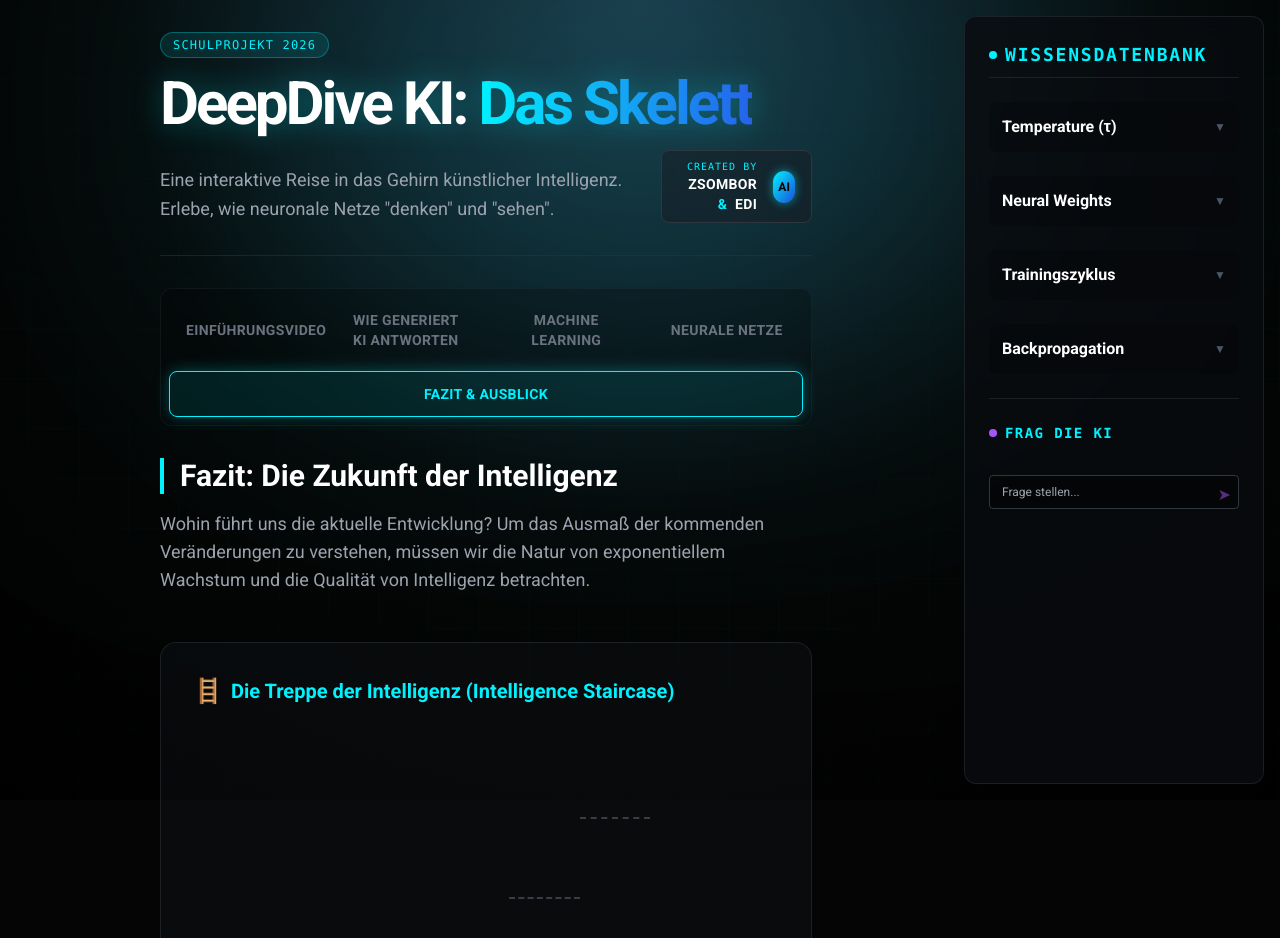
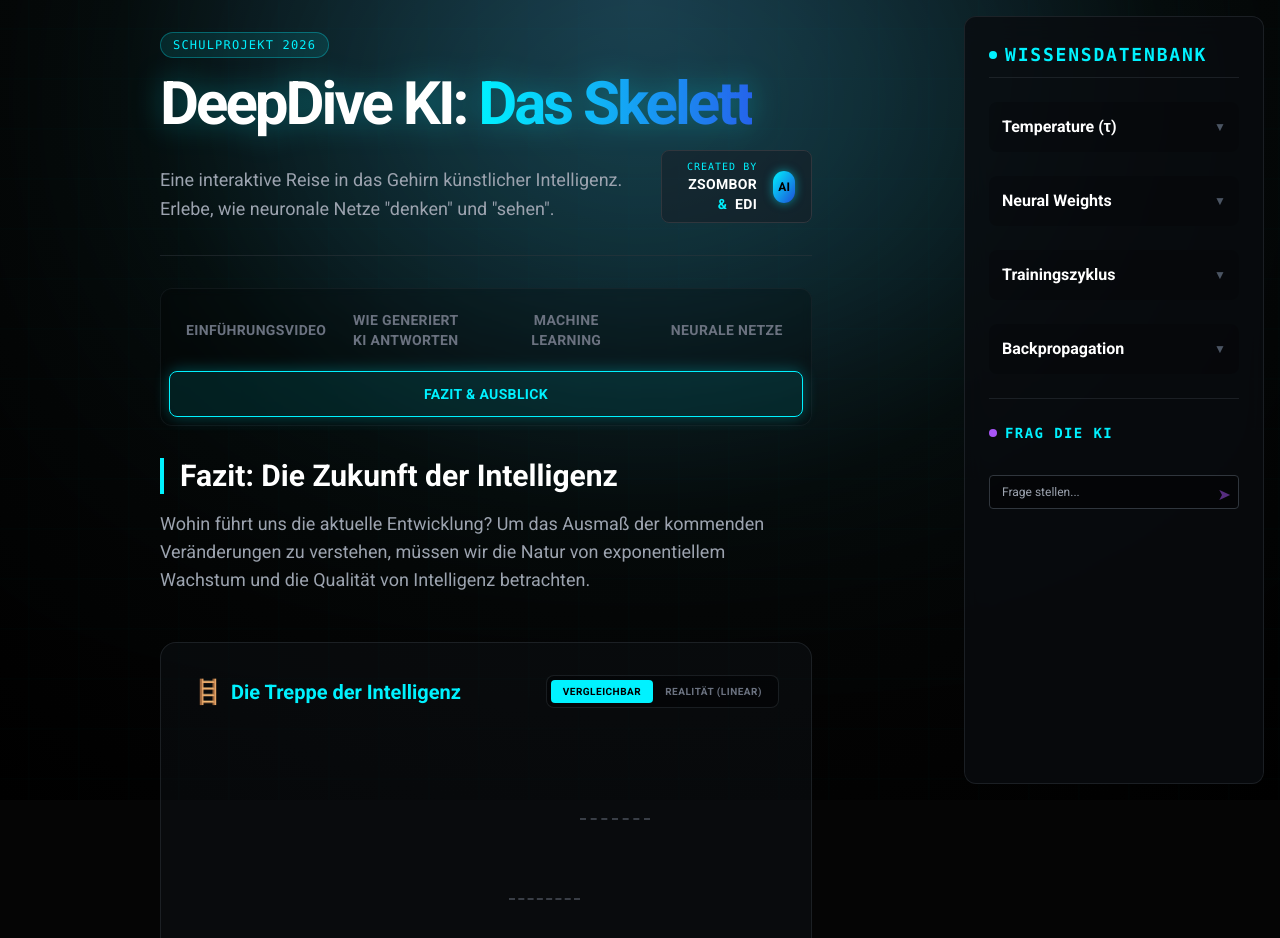
Before and after one commit to ZsPolczer/Informatik_Prasentation, a React (Vite) app: page / in a window 1280 px wide. Both pictures are taken after a click on the button "FAZIT & AUSBLICK". Shown: the top 938 px of the page. Built offline with nearby package versions, Linux system fonts and the light colour scheme.

Commit message:
staircase FIX

```diff
--- a/App.tsx
+++ b/App.tsx
@@ -223,19 +223,6 @@ const App: React.FC = () => {
                 </div>
               </div>
               <PerceptronVisualizer />
-
-              {/* Placeholder for Next Features (Moved here as it belongs to ML context) */}
-              <section className="grid grid-cols-1 gap-6 opacity-60 grayscale hover:grayscale-0 transition-all duration-500 mt-8">
-                <div className="bg-cyber-card/40 border border-cyber-border/50 rounded-xl p-6 min-h-[200px] flex flex-col items-center justify-center border-dashed backdrop-blur-sm group hover:border-cyber-accent/50 transition-colors cursor-wait">
-                  <div className="w-12 h-12 rounded-lg bg-gray-800 mb-4 flex items-center justify-center text-2xl group-hover:text-cyber-accent transition-colors">👁️</div>
-                  <h3 className="text-xl font-bold text-gray-300 group-hover:text-white">Nummernerkennung (MNIST)</h3>
-                  <p className="text-sm text-gray-500 mt-2 text-center max-w-md">
-                    Dieses Modul erfordert eine Verbindung zum lokalen Python-Backend.
-                    <br />
-                    <span className="text-xs font-mono text-cyber-accent mt-1 block">WAITING FOR FLASK CONNECTION...</span>
-                  </p>
-                </div>
-              </section>
             </div>
           )}
 
--- a/components/Conclusion.tsx
+++ b/components/Conclusion.tsx
@@ -3,6 +3,7 @@ import React, { useState, useEffect } from 'react';
 const Conclusion: React.FC = () => {
     const [lakeMichiganFilledPercentage, setLakeMichiganFilledPercentage] = useState(0);
     const [takeoffType, setTakeoffType] = useState<'slow' | 'fast'>('slow');
+    const [useLogScale, setUseLogScale] = useState(true);
 
     // Animation for the Lake Michigan effect
     useEffect(() => {
@@ -11,6 +12,15 @@ const Conclusion: React.FC = () => {
         }, 100);
         return () => clearInterval(interval);
     }, []);
+
+    const steps = [
+        { name: 'Ameise', linearHeight: '0.1%', logHeight: '15%', color: 'bg-gray-700', label: 'Insekten-Intelligenz' },
+        { name: 'Huhn', linearHeight: '1%', logHeight: '30%', color: 'bg-gray-600', label: 'Basis-Bewusstsein' },
+        { name: 'Schimpanse', linearHeight: '10%', logHeight: '50%', color: 'bg-blue-900', label: 'Komplexe Problemlösung' },
+        { name: 'Mensch', linearHeight: '20%', logHeight: '65%', color: 'bg-cyber-accent', label: 'Top-Spezies (Aktuell)', active: true },
+        { name: 'AGI', linearHeight: '60%', logHeight: '85%', color: 'bg-purple-600', label: 'Allgemeine Intelligenz', pulse: true },
+        { name: 'ASI', linearHeight: '100%', logHeight: '100%', color: 'bg-red-600', label: 'Superintelligenz', pulse: true },
+    ];
 
     return (
         <div className="space-y-12 animate-fade-in pb-20">
@@ -26,24 +36,34 @@ const Conclusion: React.FC = () => {
 
             {/* --- INTELLIGENCE STAIRCASE --- */}
             <section className="bg-cyber-card/30 border border-cyber-border/50 rounded-2xl p-8 backdrop-blur-md">
-                <h3 className="text-xl font-bold text-cyber-accent mb-8 flex items-center gap-2">
-                    <span className="text-2xl">🪜</span> Die Treppe der Intelligenz (Intelligence Staircase)
-                </h3>
+                <div className="flex flex-col md:flex-row md:items-center justify-between gap-4 mb-8">
+                    <h3 className="text-xl font-bold text-cyber-accent flex items-center gap-2">
+                        <span className="text-2xl">🪜</span> Die Treppe der Intelligenz
+                    </h3>
+
+                    <div className="flex bg-black/40 p-1 rounded-lg border border-cyber-border/50 self-start">
+                        <button
+                            onClick={() => setUseLogScale(true)}
+                            className={`px-3 py-1 text-[10px] font-bold uppercase tracking-wider rounded transition-all ${useLogScale ? 'bg-cyber-accent text-black' : 'text-gray-500 hover:text-white'}`}
+                        >
+                            Vergleichbar
+                        </button>
+                        <button
+                            onClick={() => setUseLogScale(false)}
+                            className={`px-3 py-1 text-[10px] font-bold uppercase tracking-wider rounded transition-all ${!useLogScale ? 'bg-cyber-accent text-black' : 'text-gray-500 hover:text-white'}`}
+                        >
+                            Realität (Linear)
+                        </button>
+                    </div>
+                </div>
 
                 <div className="relative h-[400px] flex items-end justify-between px-4">
                     {/* Steps */}
-                    {[
-                        { name: 'Ameise', height: '10%', color: 'bg-gray-700', label: 'Insekten-Intelligenz' },
-                        { name: 'Huhn', height: '25%', color: 'bg-gray-600', label: 'Basis-Bewusstsein' },
-                        { name: 'Schimpanse', height: '45%', color: 'bg-blue-900', label: 'Komplexe Problemlösung' },
-                        { name: 'Mensch', height: '60%', color: 'bg-cyber-accent', label: 'Top-Spezies (Aktuell)', active: true },
-                        { name: 'AGI', height: '80%', color: 'bg-purple-600', label: 'Künstliche Allgemeine Intelligenz', pulse: true },
-                        { name: 'ASI', height: '100%', color: 'bg-red-600', label: 'Superintelligenz (Level: Gott)', pulse: true },
-                    ].map((step, idx) => (
+                    {steps.map((step, idx) => (
                         <div key={idx} className="flex flex-col items-center w-1/7 group relative">
                             <div
-                                className={`w-16 ${step.color} rounded-t-lg transition-all duration-500 overflow-visible relative ${step.pulse ? 'animate-pulse' : ''} ${step.active ? 'ring-4 ring-cyber-accent/30 shadow-[0_0_20px_rgba(0,242,255,0.4)]' : ''}`}
-                                style={{ height: step.height }}
+                                className={`w-16 ${step.color} rounded-t-lg transition-all duration-700 ease-out overflow-visible relative ${step.pulse ? 'animate-pulse' : ''} ${step.active ? 'ring-4 ring-cyber-accent/30 shadow-[0_0_20px_rgba(0,242,255,0.4)]' : ''}`}
+                                style={{ height: useLogScale ? step.logHeight : step.linearHeight }}
                             >
                                 <div className="absolute -top-10 left-1/2 -translate-x-1/2 whitespace-nowrap text-xs font-mono text-gray-400 font-bold bg-black/50 px-2 py-1 rounded opacity-0 group-hover:opacity-100 transition-opacity">
                                     {step.label}
```
